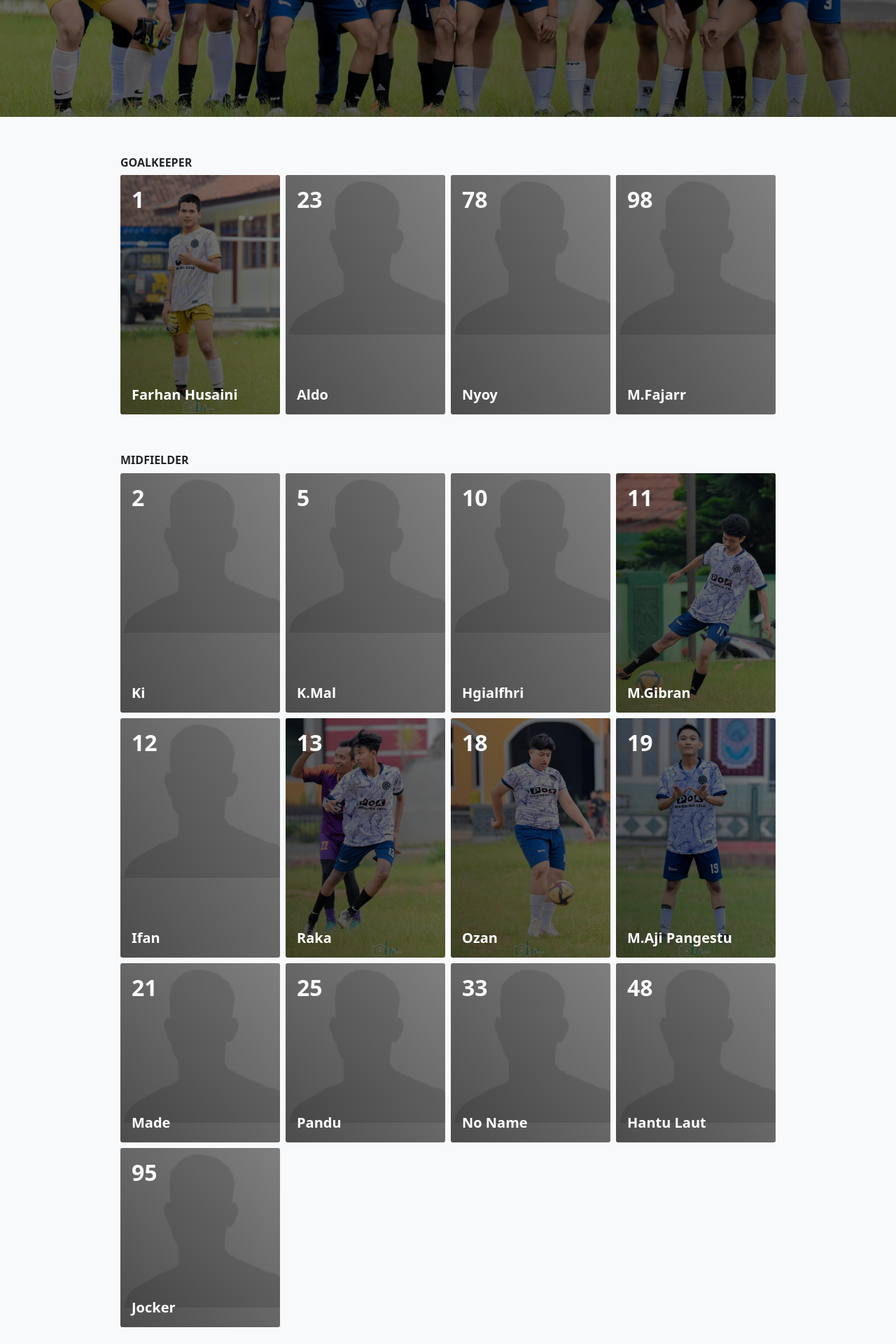
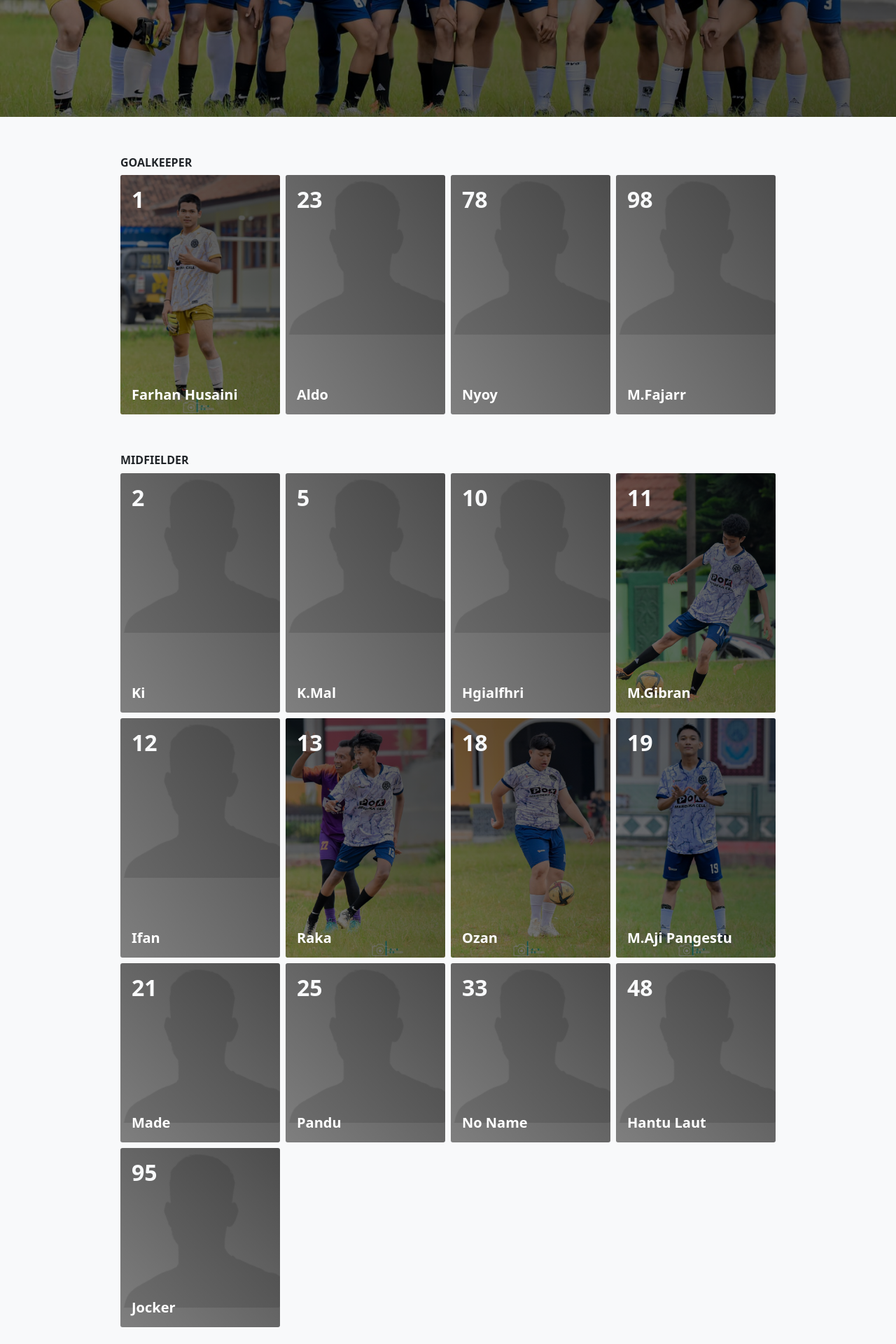
Before and after one commit to tesafc/www2, a Jekyll site: the page built from players.html, in a window 1280 px wide. Shown: the part 385-2305 px from the top of the page at 70% size. Built offline with Jekyll 4.4.1, drawn with Linux system fonts in a browser that asks for light colours; nearby versions of some CDN libraries.

Commit message:
Update players.html

```diff
--- a/players.html
+++ b/players.html
@@ -14,7 +14,7 @@
       <div class="col" style="min-height: 16rem;">
         <div class="card h-100 text-white border-0">
           <img src="{% if player.pp %}{{ player.pp }}{% else %}{{ '/assets/img/pp/blank-pp.png' | relative_url }}{% endif %}" alt="" class="card-img img-fluid border-0">
-          <div class="card-img-overlay d-flex flex-column justify-content-between" style="background-image: linear-gradient(to top right, rgba(0, 0, 0, 0.7), rgba(0, 0, 0, 0.6), rgba(0, 0, 0, 0.5));">
+          <div class="card-img-overlay d-flex flex-column justify-content-between" style="background-image: linear-gradient(to bottom left, rgba(0, 0, 0, 0.7), rgba(0, 0, 0, 0.6), rgba(0, 0, 0, 0.5));">
             <h5 class="card-text fs-2 fw-bolder">{% if player.profile-link %}<a href="{{ player.profile-link }}" class="stretched-link link-light text-decoration-none">{{ player.no-punggung }}</a>{% endif %}</h5>
             <h6 class="card-text text-capitalize fs-5 fw-bolder">{{ player.name }}</h6>
           </div>
```
